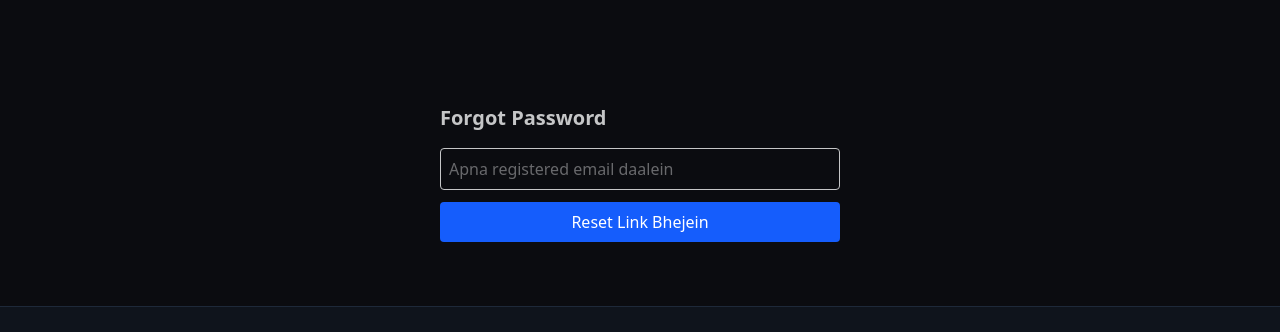
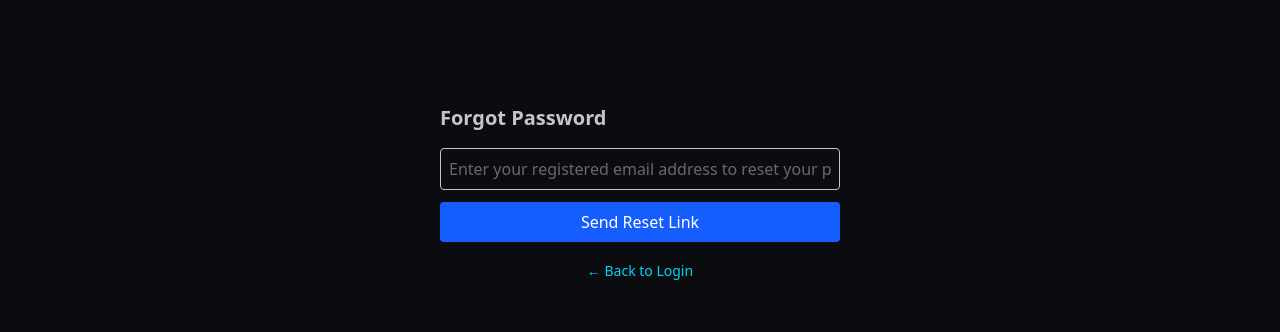
Before and after one commit to rajatankit/Battle-Crown, a Next.js app: page /forgot-password in a window 1280 px wide. Shown: the top 332 px of the page. Built offline with nearby package versions, Linux system fonts and the light colour scheme; no server answers.

Commit message:
Added back to login link on forgot  password page

```diff
--- a/app/forgot-password/page.jsx
+++ b/app/forgot-password/page.jsx
@@ -1,7 +1,7 @@
 "use client";
 import { useState } from "react";
 import { sendPasswordResetEmail } from "firebase/auth";
-import { auth } from "@/lib/firebase"; // tumhara path check karlo
+import { auth } from "../lib/firebase"; // Check your path
 
 export default function ForgotPassword() {
   const [email, setEmail] = useState("");
@@ -15,14 +15,16 @@ export default function ForgotPassword() {
 
     try {
       await sendPasswordResetEmail(auth, email);
-      setMessage("Reset link aapke email pe bhej diya gaya hai. Inbox check karein.");
+      setMessage(
+        "A password reset link has been sent to your registered email address. Please check your inbox. If you don't see it, check your spam or junk folder as well."
+      );
     } catch (error) {
       if (error.code === "auth/user-not-found") {
-        setMessage("Is email se koi account registered nahi hai.");
+        setMessage("No account is registered with this email address.");
       } else if (error.code === "auth/invalid-email") {
-        setMessage("Email sahi format mein nahi hai.");
+        setMessage("Please enter a valid email address.");
       } else {
-        setMessage("Kuch galat ho gaya, dobara try karein.");
+        setMessage("We couldn't process your request. Please try again.");
       }
     } finally {
       setLoading(false);
@@ -35,7 +37,7 @@ export default function ForgotPassword() {
       <form onSubmit={handleReset} className="flex flex-col gap-3">
         <input
           type="email"
-          placeholder="Apna registered email daalein"
+          placeholder="Enter your registered email address to reset your password."
           value={email}
           onChange={(e) => setEmail(e.target.value)}
           required
@@ -46,10 +48,19 @@ export default function ForgotPassword() {
           disabled={loading}
           className="bg-blue-600 text-white p-2 rounded"
         >
-          {loading ? "Bhej rahe hain..." : "Reset Link Bhejein"}
+          {loading ? "Sending..." : "Send Reset Link"}
         </button>
       </form>
       {message && <p className="mt-3 text-sm">{message}</p>}
+
+      <div className="text-center mt-4">
+  <a
+    href="/"
+    className="text-sm text-cyan-400 hover:underline"
+  >
+    ← Back to Login
+  </a>
+</div>
     </div>
   );
 }
```
